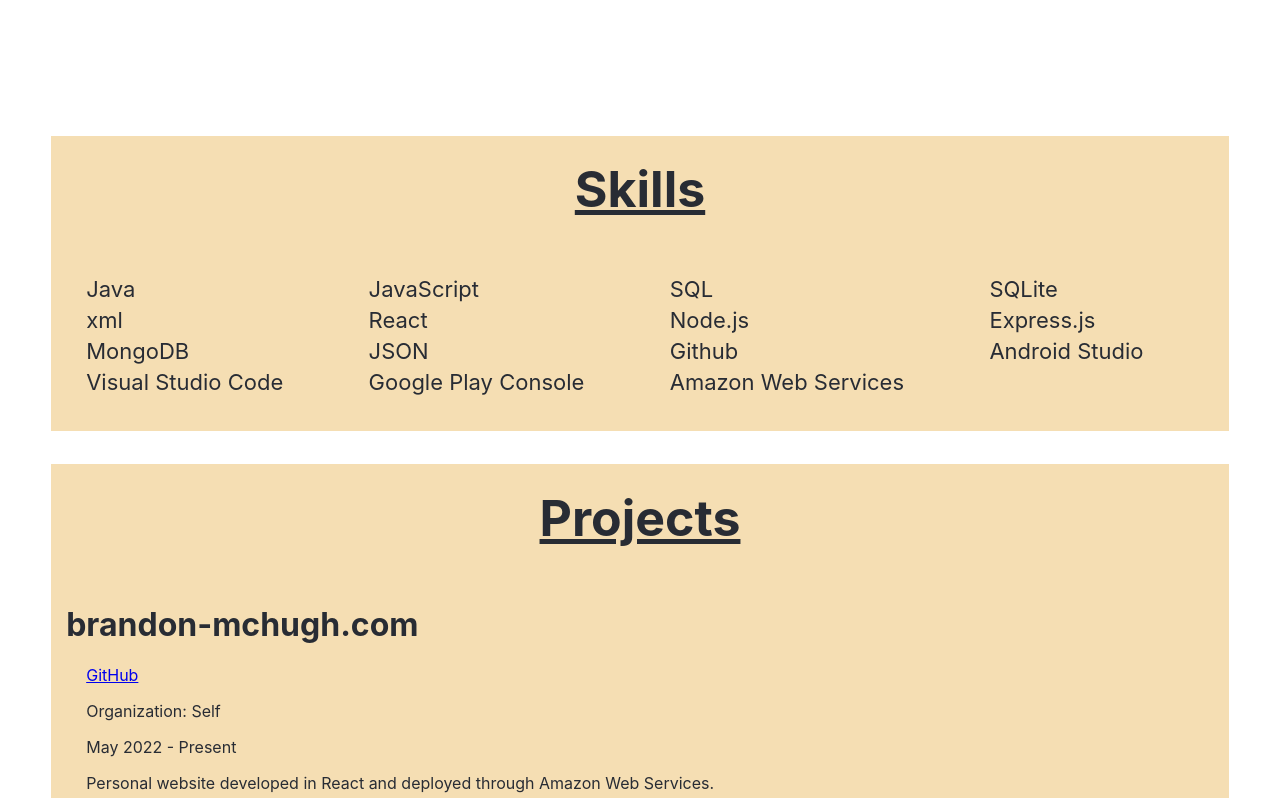
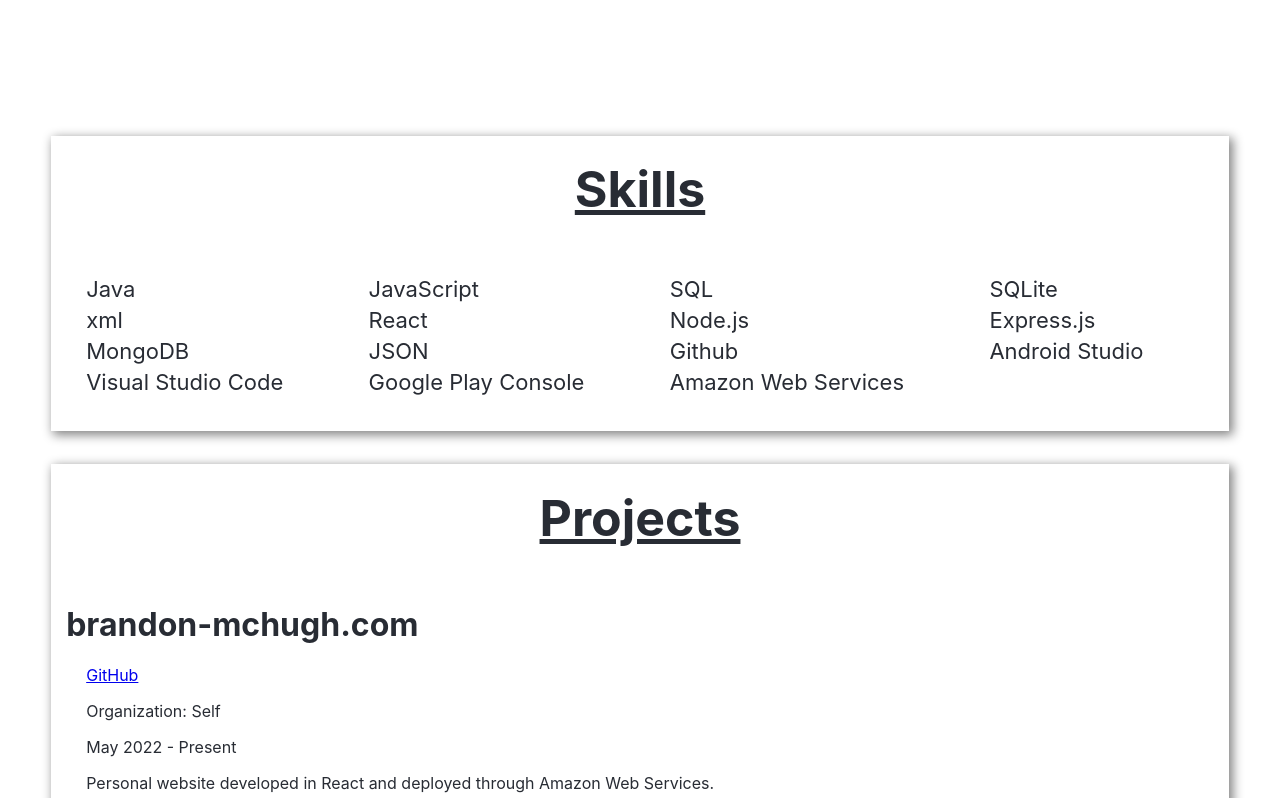
Before and after one commit to brandmch/brandon-mchugh.com, a React (Create React App) app: page / in a window 1280 px wide. Shown: the part 802-1600 px from the top of the page. Built offline with nearby package versions, Linux system fonts and the light colour scheme.

Commit message:
sections white space

```diff
--- a/src/App.css
+++ b/src/App.css
@@ -149,9 +149,9 @@
 /* Change skills margin-top to increase size of bottom */
 
 .infoBox {
-  background-color: wheat;
   color: #282c34;
   padding-bottom: 3%;
+  box-shadow: 3px 3px 10px 1px rgba(131, 131, 131);
 }
 
 .skills {
```
